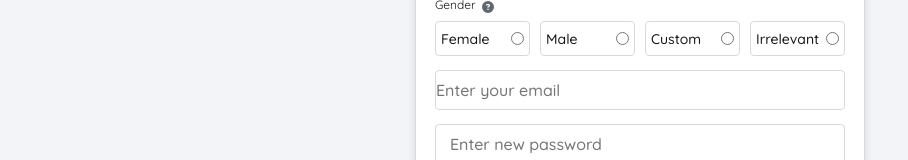
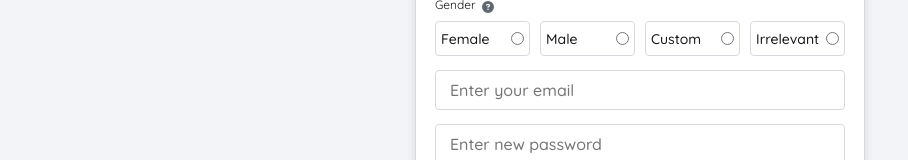
Before and after one commit to Matteus888/my-social-app-frontend, a Next.js app: page /register in a window 1280 px wide. Shown: the part 336-496 px from the top of the page, without its empty margins (0-908 px from the left). Built offline with nearby package versions, Linux system fonts and the light colour scheme.

Commit message:
Fix padding issue on register page

```diff
--- a/styles/register.module.css
+++ b/styles/register.module.css
@@ -155,7 +155,7 @@
   width: 100%;
   height: 40px;
   margin-top: 14px;
-  padding: 0 14;
+  padding: 0 14px;
   border: 1px solid var(--lightgrey3);
   border-radius: 4px;
   font-size: 16px;
```
